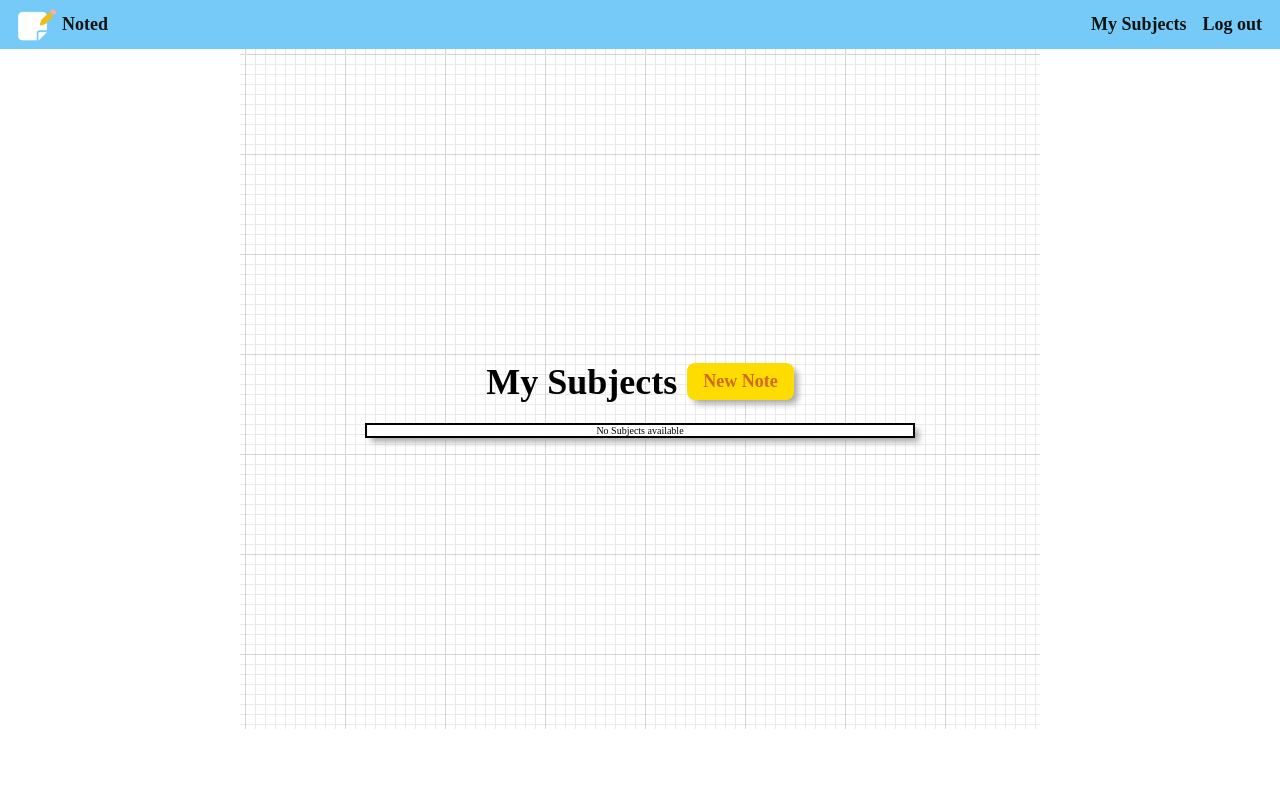
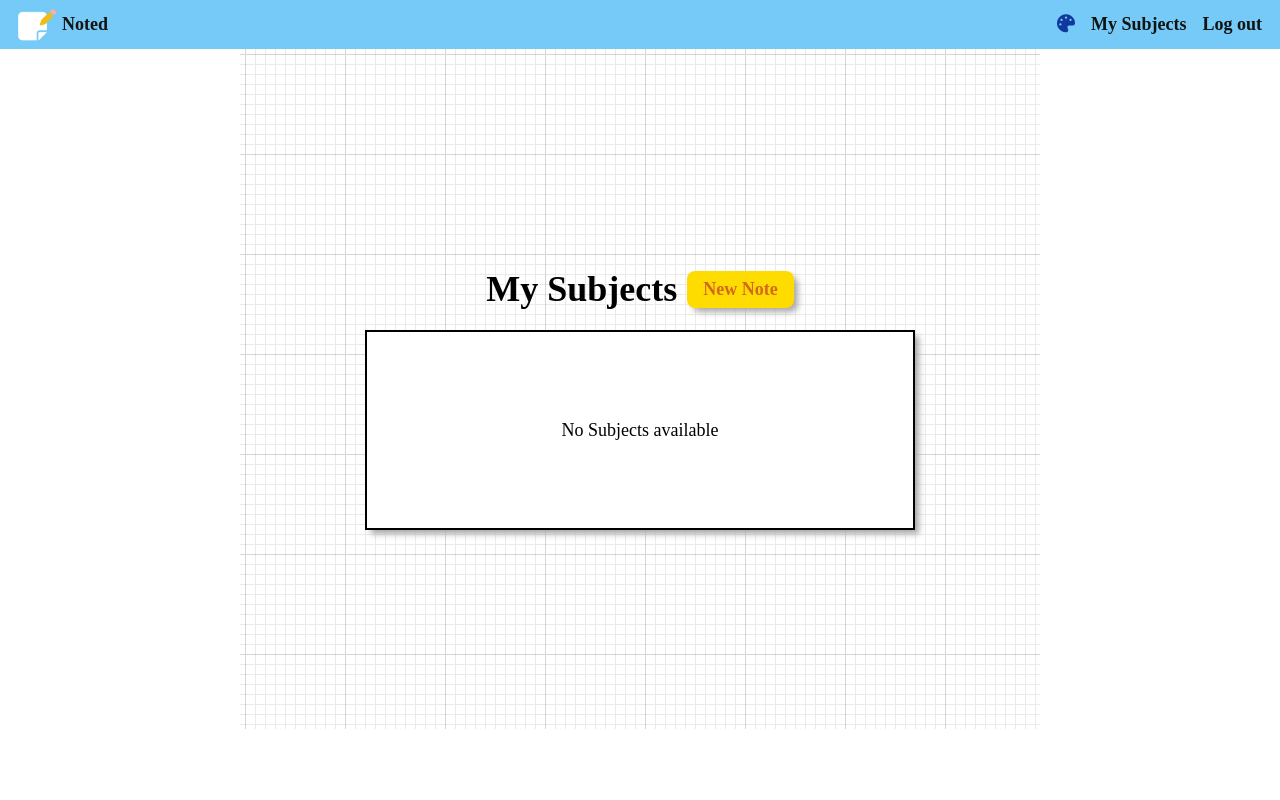
Before and after one commit to Reizor-75/Noted, a Django app: page /subjects/ in a window 1280 px wide. Run offline with Django 4.2, Linux system fonts and the light colour scheme; the visitor is signed in with stand-in values (Sample User, id 1); data that the repository does not hold is empty; some libraries are stand-ins or nearby versions; some web fonts are replaced.

Commit message:
create new model for themes, set up url, view and template for theme

```diff
--- a/main_app/admin.py
+++ b/main_app/admin.py
@@ -1,5 +1,6 @@
 from django.contrib import admin
-from .models import Note
+from .models import Note, Theme
 
 # Register your models here.
 admin.site.register(Note)
+admin.site.register(Theme)
--- a/main_app/static/css/base.css
+++ b/main_app/static/css/base.css
@@ -15,6 +15,9 @@ html {
      in most browser configurations this will be 10px */
 :root {
   font-size: 62.5%;
+  --main: rgba(104, 197, 248, .9);
+  --hightlight: rgba(104, 197, 248, .5);
+  --button-hover-color: rgb(16, 56, 158);
 }
 
 body {
@@ -24,9 +27,6 @@ body {
   align-items: center;
   font-family: "Short Stack";
   min-height: 100vh;
-  --main: rgba(104, 197, 248, .9);
-  --hightlight: rgba(104, 197, 248, .5);
-  --button-hover-color: rgb(16, 56, 158);
   --text-color: rgb(17, 20, 17);
   --button-bg: rgb(245, 245, 245);
   --button-bg-hover: rgb(226, 226, 226);
@@ -45,11 +45,7 @@ body {
 
 /*
 future feature
-.pink{
-  --main: rgba(255, 175, 223, 0.9);
-  --hightlight: rgba(255, 175, 223, .5);
-  --button-hover-color: rgb(158, 16, 87);
-}
+
 
 .yellow{
   --main: rgba(250, 242, 201, 0.9);
@@ -63,17 +59,6 @@ future feature
   --button-hover-color: rgb(89, 151, 42);
 }
 
-.sky{
-  --main: rgba(104, 197, 248, .9);
-  --hightlight: rgba(104, 197, 248, .5);
-  --button-hover-color: rgb(16, 56, 158);
-}
-
-.lavendar{
-  --main: rgba(198, 183, 248, 0.9);
-  --hightlight: rgba(2198, 183, 248, .5);
-  --button-hover-color: rgb(124, 42, 151);
-}
 
 .grey{
   --main: rgba(187, 187, 187, 0.9);
@@ -139,6 +124,9 @@ nav a:visited {
 nav a:hover {
   color: var(--main);
   background-color: var(--button-hover-color);
+  i{
+    color: var(--main);
+  }
 }
 
 nav ul {
--- a/main_app/static/css/form.css
+++ b/main_app/static/css/form.css
@@ -15,6 +15,7 @@ form{
   flex-direction: column;
   align-items: center;
   width: 100%;
+  margin-bottom: 20px;
 }
 
 .note-container{
--- /dev/null
+++ b/main_app/static/css/lavendar.css
@@ -0,0 +1,5 @@
+:root {
+  --main: rgba(198, 183, 248, 0.9);
+  --hightlight: rgba(2198, 183, 248, .5);
+  --button-hover-color: rgb(124, 42, 151);
+}
--- /dev/null
+++ b/main_app/static/css/pink.css
@@ -0,0 +1,5 @@
+:root {
+  --main: rgba(255, 175, 223, 0.9);
+  --hightlight: rgba(255, 175, 223, .5);
+  --button-hover-color: rgb(158, 16, 87);
+}
--- a/main_app/static/css/subjects.css
+++ b/main_app/static/css/subjects.css
@@ -7,13 +7,15 @@
 .card-container{
   display: flex;
   flex-direction: column;
+  justify-content: center;
   align-items: center;
   background-color: white;
   border: var(--card-border);
   box-shadow: var(--card-box-shadow);
+  font-size: var(--font-l);
   width: 90%;
   max-width: 550px;
-
+  min-height: 200px;
 }
 
 .card{
--- a/main_app/static/js/change-style.js
+++ b/main_app/static/js/change-style.js
@@ -2,6 +2,5 @@ const setColor = document.querySelector(".page-content")
 
 setColor.addEventListener("click", (evt) => {
   const color = evt.target.className;
-  document.body.classList = "";
-  document.body.classList.add(color);
+
 })
--- a/main_app/templates/base.html
+++ b/main_app/templates/base.html
@@ -6,7 +6,7 @@
   <meta charset="UTF-8">
   <meta http-equiv="X-UA-Compatible" content="IE=edge">
   <meta name="viewport" content="width=device-width, initial-scale=1.0">
-  <link rel="stylesheet" type="text/css" href="{% static 'css/base.css' %}">
+
   <link
     id="favicon"
     rel="icon"
@@ -19,9 +19,17 @@
   <link href="https://fonts.googleapis.com/css2?family=Architects+Daughter&family=Shadows+Into+Light&family=Short+Stack&display=swap" rel="stylesheet">
 
   <script src="https://kit.fontawesome.com/2188847cca.js" crossorigin="anonymous"></script>
+
+  <link rel="stylesheet" type="text/css" href="{% static 'css/base.css' %}">
+  {% if theme.color == "pink" %}
+    <link rel="stylesheet" type="text/css" href="{% static 'css/pink.css' %}">
+  {% else %}
+  {% endif%}
+
   <title>Noted</title>
   {% block head %}
   {% endblock %}
+
 </head>
 <body>
   <header>
@@ -30,14 +38,11 @@
         <img class="logo" src="{% static 'images/noted-favi.png' %}" alt="Noted Logo">
         <div class="logo">Noted</div>
       </a>
-      {% comment %}
-        future feature
-        <a href="{% url 'set-color' %}"><i class="fa-solid fa-palette"></i></a>
-      {% endcomment %}
     </div>
     <nav>
       <ul>
         {% if  user.is_authenticated %}
+          <li><a href="{% url 'view-theme' %}"><i class="fa-solid fa-palette"></i></a></li>
           <li><a href="{% url 'subjects' %}" >My Subjects</a></li>
           <li><a href="{% url 'logout' %}" >Log out</a></li>
         {% else %}
--- a/main_app/urls.py
+++ b/main_app/urls.py
@@ -12,5 +12,6 @@ urlpatterns = [
   path('accounts/signup/', views.signup, name='signup'),
 
   # FUTURE FEATURE
-  # path('color_scheme/', views.set_color, name='set-color'),
+  path('theme/', views.view_theme, name='view-theme'),
+  path('theme/<color>', views.set_theme, name='set-theme'),
 ]
--- a/main_app/views.py
+++ b/main_app/views.py
@@ -1,5 +1,5 @@
 from django.shortcuts import render, redirect
-from .models import Note
+from .models import Note, Theme
 from django.views.generic.edit import CreateView, UpdateView, DeleteView
 from django.contrib.auth.views import LoginView
 from django.contrib.auth import login
@@ -62,5 +62,20 @@ def signup(request):
   context = {'form': form, 'error_message': error_message}
   return render(request, 'signup.html', context)
 
-def set_color(request):
+@login_required
+def view_theme(request):
   return render(request, 'changeStyle.html')
+
+@login_required
+def set_theme(request, color):
+  cur_theme = Theme.objects.filter(user=request.user)
+  if cur_theme.exists():
+    user_theme = Theme.objects.get(user=request.user)
+    user_theme.color = color
+    user_theme.save()
+  else:
+    user_theme = Theme(user=request.user, color=color)
+    user_theme.save()
+
+  user_theme = Theme.objects.get(user=request.user)
+  return render(request,'changeStyle.html', {'theme': user_theme})
```
Also changed, not shown: main_app/models.py (+10 -3 lines), main_app/templates/changeStyle.html (+4 -9 lines), main_app/migrations/0001_initial.py, main_app/migrations/0002_alter_note_content_alter_note_key_alter_note_summary.py (added).
